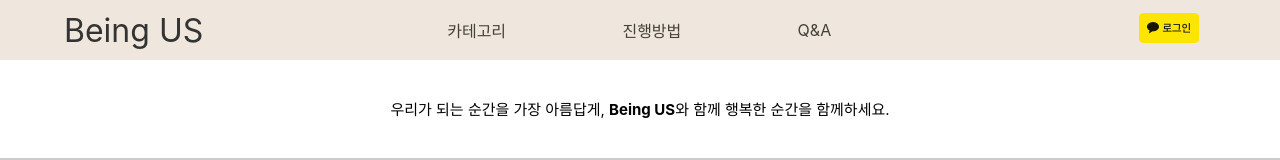
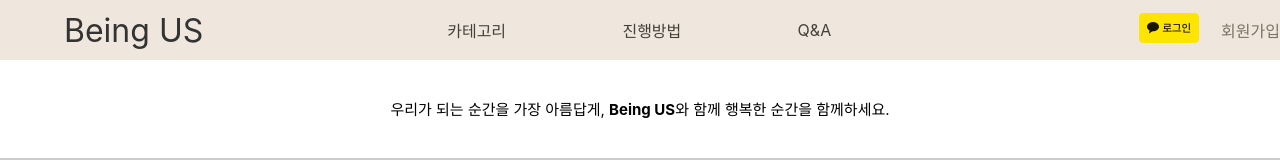
Before and after one commit to YejiJeonn/BeingUS_FE, a React (Create React App) app: page / in a window 1280 px wide. Shown: the top 160 px of the page. Built offline with nearby package versions, Linux system fonts and the light colour scheme.

Commit message:
Fix: 로그인 기능 폐지, 카카오 로그인으로 전환

```diff
--- a/src/components/Layout/Header.tsx
+++ b/src/components/Layout/Header.tsx
@@ -21,6 +21,8 @@
                 </Link>
                 {/*<img src="/images/line.png" alt="user" className={styles.line}/>*/}
                 {/*<p>username</p>*/}
+
+                <Link to="/signup" className={styles.account}>회원가입</Link>
                 {/*<p>로그아웃</p>*/}
             </div>
         </header>
```
